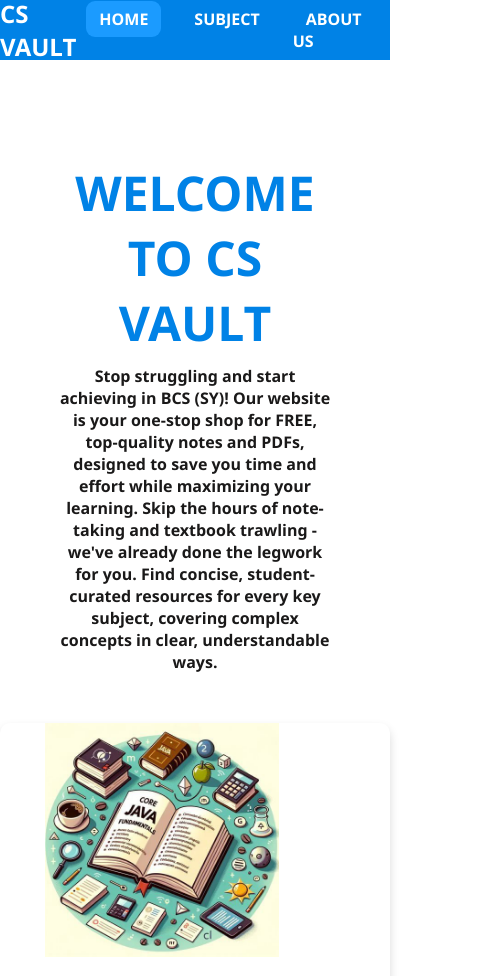
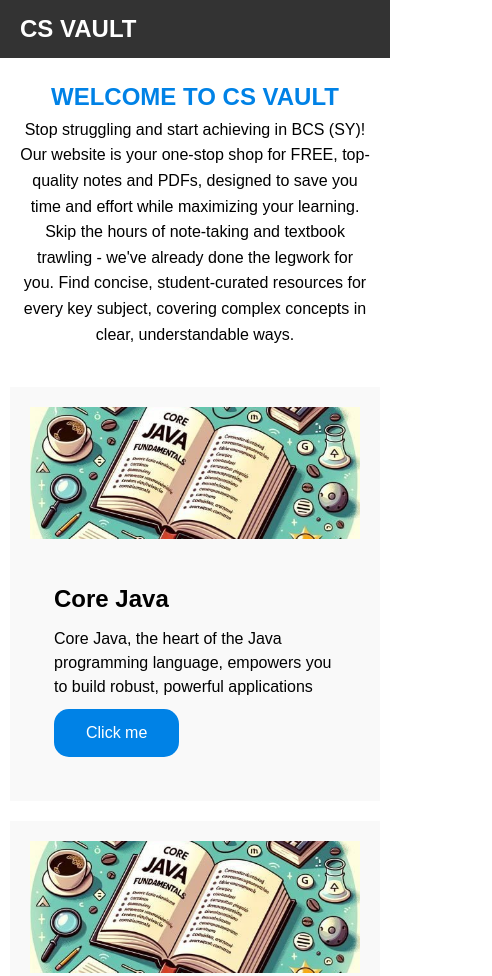
Before and after one commit to soppya/soppya, a plain HTML site: page index.html in a window 390 px wide. Shown: the top 976 px of the page, 492 px wide, since content can reach past the window. Drawn offline with Linux system fonts and the light colour scheme.

Commit message:
Update style.css

```diff
--- a/style.css
+++ b/style.css
@@ -1,95 +1,126 @@
-*{
+/* Reset some default styles */
+* {
+    margin: 0;
     padding: 0;
-    margin: 0;
-    text-decoration: none;
-    list-style: none;
     box-sizing: border-box;
 }
-body{
-    font-family: 'Segoe UI', Tahoma, Geneva, Verdana, sans-serif;
-}
-nav {
-    display: flex;
-    justify-content: space-around;
-    align-items: center;
-    background-color: #0082e6;
-    height: 60px;
-    font-weight: bold;
 
+body {
+    font-family: Arial, sans-serif;
+    line-height: 1.6;
 }
 
-nav ul {
+/* Navigation */
+nav {
+    background-color: #333;
+    color: white;
     display: flex;
-    justify-content: space-around;
-
+    justify-content: space-between;
+    align-items: center;
+    padding: 10px 20px;
 }
 
-nav ul li {
-    list-style: none;
-    margin: 10px;
-}
-nav ul li a {
-    text-decoration: none;
-    color: white;
-    padding: 7px 13px;
-    border-radius: 9px;
+.logo {
+    font-size: 24px;
+    font-weight: bold;
 }
 
-a.active, a:hover{
-background: #1b9bff;
-transition: 3s;
+ul {
+    display: flex;
+    list-style: none;
+    margin: 0;
+    padding: 0;
 }
 
-.logo{
+ul li {
+    margin-right: 15px;
+}
+
+ul li a {
     color: white;
-    font-size: 1.5rem;
+    text-decoration: none;
+}
+
+/* Header */
+header {
+    text-align: center;
+    background-color: #f1f1f1;
+    padding: 60px 0;
+}
+
+.header-content h1 {
+    font-size: 40px;
+    margin-bottom: 20px;
+}
+
+.header-content p {
+    font-size: 18px;
+}
+
+/* Main Content */
+main {
+    padding: 20px;
+}
+
+.firstsection {
+    text-align: center;
+    margin-bottom: 40px;
+}
+
+.left {
+    color: #0082e6;
+    font-size: 24px;
     font-weight: bold;
 }
-.firstsection {
-    color: rgb(26, 25, 25);
-    font-size: 3rem;
-    width: 70%; /* Adjust width for mobile */
-    margin: 100px auto 50px; /* Margin for both mobile and desktop */
-    font-weight: bold;
-    text-align: center; /* Center align for both */
+
+.paragraph p {
+    font-size: 16px;
 }
 
-.paragraph {
-    font-size: 1rem;
-    font-weight: bold;
-    margin-top: 10px;
-    text-align: center; /* Center align for both */
+/* Card Section */
+.container {
+    display: flex;
+    flex-wrap: wrap;
+    justify-content: space-between;
+    margin: 0 -10px; /* Adjust margins to create a gutter between cards */
 }
 
-.left{
-    color: #0082e6;
+.card {
+    flex-basis: calc(33.33% - 20px);
+    background-color: #f9f9f9;
+    padding: 20px;
+    margin-bottom: 20px;
+    box-sizing: border-box; /* Include padding in card width calculation */
 }
 
-.card-img{
-    padding-bottom: 56.25%;
+.card-img {
+    padding-bottom: 56.25%; /* Maintain aspect ratio for card images (16:9) */
     position: relative;
+    overflow: hidden;
 }
-.card-img img{
+
+.card-img img {
     position: absolute;
-    width: 60%;
-    margin-left: 45px;
+    width: 100%; /* Ensure the image fills the card */
+    height: 100%;
+    object-fit: cover; /* Maintain aspect ratio and cover entire container */
+}
 
-}
-.card-body{
+.card-body {
     padding: 1.5rem;
 }
-.card-title{
+
+.card-title {
     font-size: 1.5rem;
-    margin-top: 50px;
+    margin-top: 20px;
     line-height: 1.33;
-    font-weight: 700;
+    font-weight: bold;
+}
 
-}
-.card-intro{
+.card-intro {
     margin-top: 0.75rem;
     line-height: 1.5;
 }
-
 
 .button {
     background-color: #0082e6;
@@ -101,29 +132,100 @@ transition: 3s;
     display: inline-block;
     font-size: 16px;
     border-radius: 15px;
-    margin-top: 5px;
-    margin-left: 70px;
-  }
-  .container {
-    display: flex;
-    flex-wrap: wrap;
-    justify-content: center; /* Center the cards */
-    margin-top: 1rem;
+    margin-top: 10px;
 }
 
-.card {
-    flex-basis: 40%; /* Adjusted width for desktop */
-    background-color: #fff;
-    box-shadow: 0 5px 10px 0 rgba(0, 0, 0, 0.15);
-    border-radius: 10px;
-    overflow: hidden;
-    margin-bottom: 1rem;
+/* Footer */
+footer {
+    background-color: #333;
+    color: white;
+    text-align: center;
+    padding: 10px 0;
 }
 
-/* Media Query for Mobile */
+/* Media Queries for Responsiveness */
+
+/* Tablet */
 @media (max-width: 768px) {
+    .header-content h1 {
+        font-size: 32px;
+    }
+
+    .header-content p {
+        font-size: 16px;
+    }
+
+    .container {
+        flex-direction: column;
+    }
+
     .card {
-        flex-basis: 100%; /* Full width for card on mobile */
-        margin-bottom: 1rem; /* Adjusted margin for mobile view */
+        flex-basis: calc(50% - 20px);
+        margin-right: 0;
     }
 }
+
+/* Mobile */
+@media (max-width: 480px) {
+    input[type="checkbox"] {
+        display: none; /* Hide the checkbox on mobile */
+    }
+
+    label[for="toggle"] {
+        display: block;
+        font-size: 24px;
+        cursor: pointer;
+    }
+
+    ul {
+        display: none;
+        position: absolute;
+        top: 100%;
+        left: 0;
+        background-color: #333;
+        width: 100%;
+        text-align: center;
+        z-index: 1;
+    }
+
+    input[type="checkbox"]:checked ~ ul {
+        display: flex;
+        flex-direction: column;
+    }
+
+    ul li {
+        margin: 0;
+        padding: 15px 0;
+    }
+
+    ul li a {
+        display: block;
+        padding: 10px;
+        color: white;
+        text-decoration: none;
+    }
+
+    .container {
+        margin: 0 -10px; /* Adjust margins to create a gutter between cards */
+    }
+
+    .card {
+        flex-basis: calc(100% - 20px);
+        margin-bottom: 20px;
+        margin-right: 0;
+    }
+
+    .card-img {
+        padding-bottom: 40%; /* Adjust aspect ratio of the card image */
+    }
+
+    .card-img img {
+        width: 100%; /* Ensure the card image takes up the full width of the container */
+        height: 100%;
+        object-fit: cover; /* Maintain aspect ratio and cover entire container */
+    }
+
+    .button {
+        margin-left: 0; /* Adjust button margin for mobile view */
+    }
+}
```
